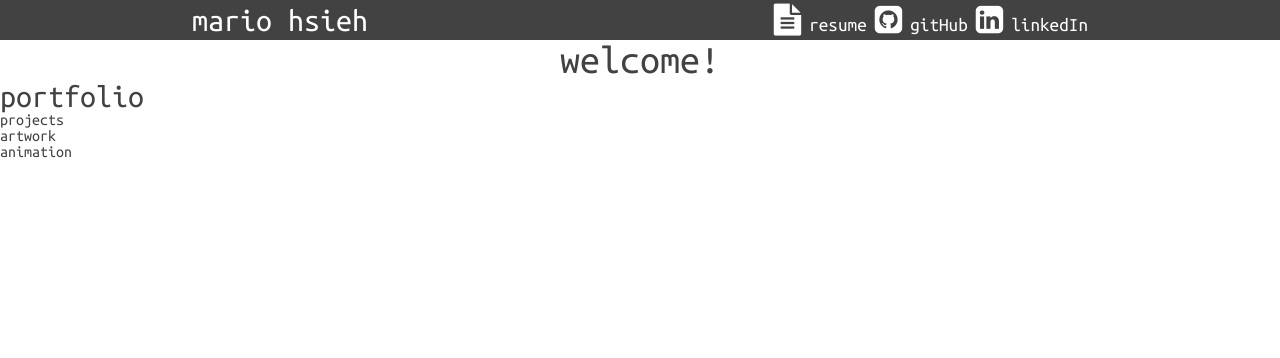
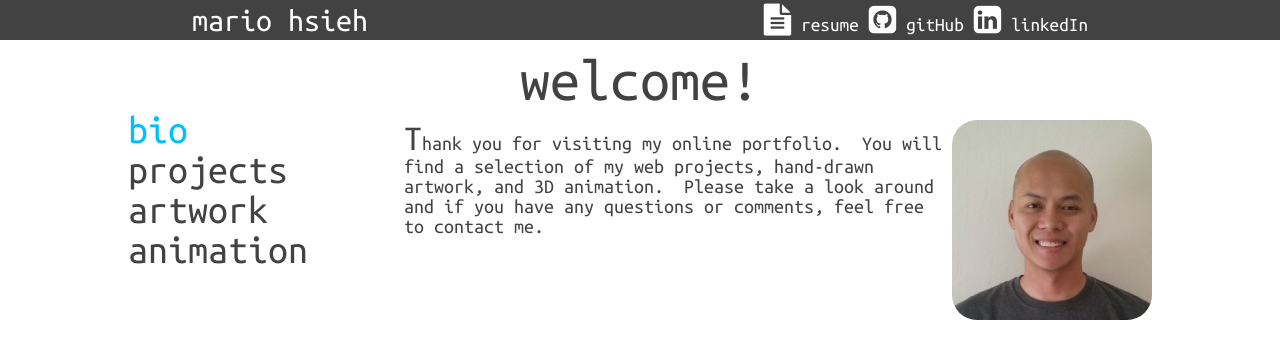
Before and after one commit to mariohsieh/mariohsieh.github.io, a plain HTML site: page index.html in a window 1280 px wide. Drawn offline with nearby package versions, Linux system fonts and the light colour scheme.

Commit message:
added project links, more responsive elements, jquery

```diff
--- a/css/style.scss
+++ b/css/style.scss
@@ -1,5 +1,23 @@
 // variables
 $grey: #424242;
+$lightGrey: #E6E6E6;
+$blue: #00BFFF;
+
+// mixins
+@mixin roundedEdges($radius) {
+	border-radius: $radius;
+	-moz-border-radius: $radius;
+	-o-border-radius: $radius;
+	-webkit-border-radius: $radius;
+}
+
+@mixin transition($duration) {
+	transition: all $duration lnear;
+	-moz-transition: all $duration linear;
+	-o-transition: all $duration linear;
+	-webkit-transition: all $duration linear;
+}
+
 
 // whole doc
 html, body {
@@ -17,9 +35,12 @@ a {
 }
 
 h1 {
+	font-size: 3.0em;
+}
+h2 {
 	font-size: 2.5em;
 }
-h2 {
+h3 {
 	font-size: 2.0em;
 }
 
@@ -32,6 +53,17 @@ h2 {
 	text-align: center;
 }
 
+.textRight {
+	text-align: right;
+}
+
+.rounded {
+	@include roundedEdges(25px);
+}
+
+.active {
+	color: $blue;
+}
 
 // tag stylings
 header {
@@ -61,7 +93,7 @@ header {
 		li {
 			display: inline;
 			i {
-				margin-top: 4px;
+				margin: 4px 2px 0;
 			}
 		}
 /*
@@ -82,14 +114,56 @@ header {
 	}
 }
 
-section {
+.container {
+	padding: 10px 0;
 	color: $grey;
+	nav {
+		width: 60%;
+		margin-left: 20%;
+		text-align: center;
+		li {
+			//background-color: $lightGrey;
+			font-size: 2.0em;
+			cursor: pointer;
+		}
+	}
+	article {
+		padding-top: 10px;
+		text-align: center;
+		div {
+			padding: 0 10px;
+			display: none;
+		}
+		#bio {
+			img {
+				display: none;
+			}
+			p:first-letter {
+				font-size: 1.8em;
+			}
+		}
+		#projects {
+			font-size: 1.25em;
+		}
+	}
 }
+
+
+// responsive break points
+@media screen and (min-width: 401px) {
+	.container {
+		nav {
+			li {
+				//font-size:
+			}
+		}
+	}
+}
+
 
 @media screen and (min-width: 801px) {
 	header nav {
 		width: 80%;
-
 		p {
 			font-size: 2.0em;
 		}
@@ -102,23 +176,72 @@ section {
 			height: 40px;
 		}
 	}
+	.container {
+		font-size: 110%;
+		nav, article {
+			width: 80%;
+			margin-left: 10%;
+		}
+		nav {
+			li {
+				display: inline;
+				padding: 0 20px;
+			}
+		}
+		article {
+			text-align: left;
+			#bio {
+				p {
+					//text-align: left;
+				}
+				img {
+					display: inherit;
+					float: right;
+					width: 150px;
+				}
+			}
+		}
+	}
+}
 
-}
 
 @media screen and (min-width: 1201px) {
 	header nav {
 		width: 70%;
 	}
+	.container {
+		font-size: 125%;
+		nav, article {
+			display: inline-block;
+			text-align: left;
+			vertical-align: top;
+		}
+		nav {
+			width: 20%;
+			margin-left: 10%;
+			li {
+				display: block;
+				padding: 0;
+			}
+		}
+		article {
+			width: 60%;
+			margin-left: 0;
+
+			#bio img {
+				width: 200px;
+			}
+		}
+	}
 }
 
-// responsive transition test
-@mixin transition($duration) {
-	transition: all $duration lnear;
-	-moz-transition: all $duration linear;
-	-o-transition: all $duration linear;
-	-webkit-transition: all $duration linear;
+
+@media screen and (min-width: 1601px) {
+
 }
 
-header nav, header nav p {
+
+// transitions
+header nav, header nav p, .container {
 	@include transition(.15s);
 }
--- a/index.html
+++ b/index.html
@@ -1,6 +1,7 @@
 <!doctype html>
-<html>
+<html lang="en">
 <head>
+	<meta charset=utf-8" />
 	<title>mario hsieh portfolio</title>
 
 	<!-- css links-->
@@ -34,15 +35,40 @@
 			</ul>
 		</nav>
 	</header>
-	<section>
+	<section class="container">
 		<h1 class="textCenter">welcome!</h1>
-		<h2>portfolio</h2>
-		<ul>
-			<li>projects</li>
-			<li>artwork</li>
-			<li>animation</li>
-		</ul>
+		<nav>
+			<ul>
+				<li>bio</li>
+				<li>projects</li>
+				<li>artwork</li>
+				<li>animation</li>
+			</ul>
+		</nav>
+		<article>
+			<div id="bio">
+				<img class="rounded" src="img/profile-pic-01.jpg" alt="profile pic" />
+				<p>
+					Thank you for visiting my online portfolio.&nbsp;&nbsp;You will find a selection of my web projects, hand-drawn artwork, and 3D animation.&nbsp;&nbsp;Please take a look around and if you have any questions or comments, feel free to contact me.
+				</p>
+			</div>
+			<div id="projects">
+				<ul>
+					<li><a target="_blank" href="http://chitty-chat.herokuapp.com">chitty chat</a></li>
+					<li><a target="_blank" href="http://world-cup-bracket.herokuapp.com/">world cup pick 'em 2014</a></li>
+					<li><a target="_blank" href="http://easy-notes.herokuapp.com">easy notes</a></li>
+				</ul>
+			</div>
+			<div id="artwork">
+				<!-- list artwork thumbnails -->
+			</div>
+			<div id="animation">
+				<!--<iframe src="http://player.vimeo.com/video/68598965?title=0&amp;byline=0&amp;portrait=0" width="600" height="337"></iframe>-->
+			</div>
+		</article>
 	</section>
 	<!-- js links -->
+	<script src="http://ajax.googleapis.com/ajax/libs/jquery/1.11.1/jquery.min.js"></script>
+	<script src="js/script.js"></script>
 </body>
 </html>
--- /dev/null
+++ b/js/script.js
@@ -0,0 +1,19 @@
+$(document).ready(function() {
+
+	function initial() {
+		$('.container nav li:first-of-type').addClass("active");
+		$('#bio').css("display", "inherit");
+	}
+
+	// event handlers
+	$(document).on("click", ".container nav li", function() {
+		var pagelink = $(this).html();
+		$(".container nav li").removeClass("active");
+		$(this).addClass("active");
+		$('article div').css("display", "none");
+		$('#'+pagelink).css("display", "inherit");
+	});
+
+
+	initial();
+});
```
Also changed, not shown: css/style.css.
